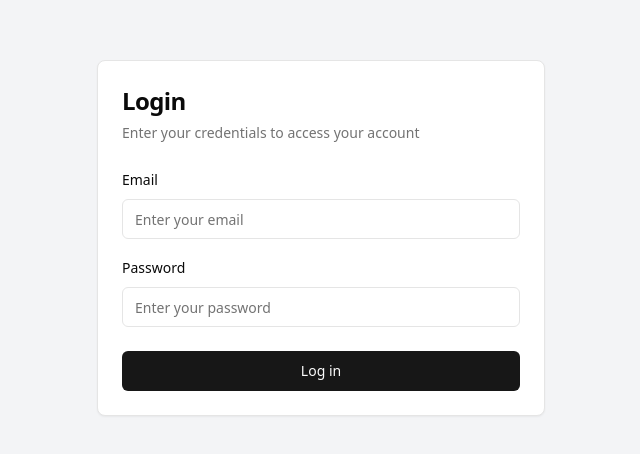
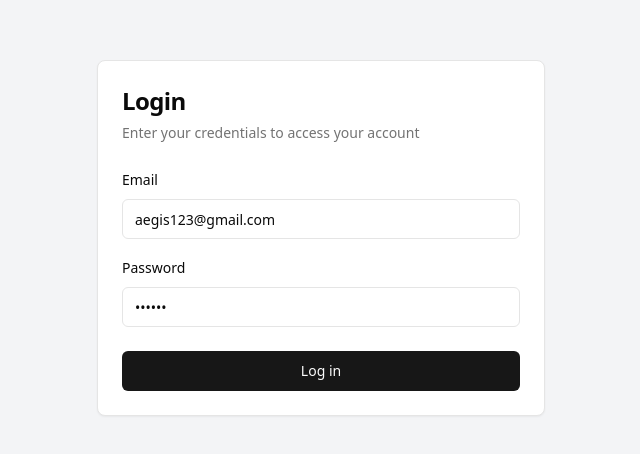
Before and after one commit to althaf070/superhero-module, a React (Vite) app: page /login in a window 1280 px wide. Shown: the part 162-616 px from the top of the page, without its empty margins (319-959 px from the left). Built offline with nearby package versions, Linux system fonts and the light colour scheme.

Commit message:
default-paswrd

```diff
--- a/src/pages/Login.jsx
+++ b/src/pages/Login.jsx
@@ -10,8 +10,8 @@ import { useAuthStore } from '@/store/useAuthStore';
 
 export default function LoginPage() {
   const {login,isLoading} = useAuthStore()
-  const [email, setEmail] = useState('');
-  const [password, setPassword] = useState('');
+  const [email, setEmail] = useState('aegis123@gmail.com');
+  const [password, setPassword] = useState('123456');
   const [error, setError] = useState('');
   const navigate = useNavigate();
 
```
